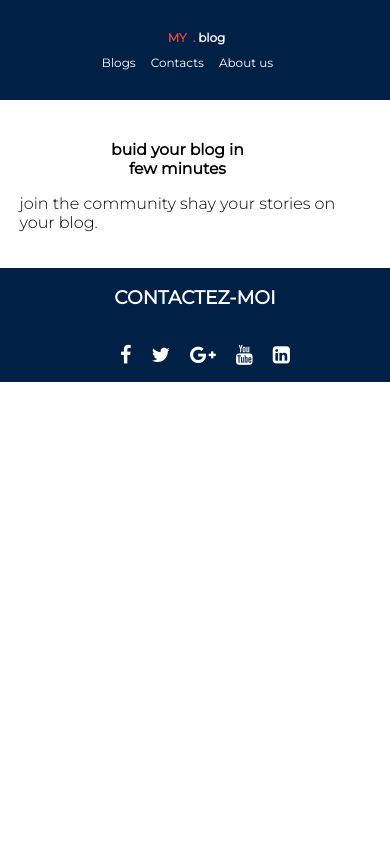
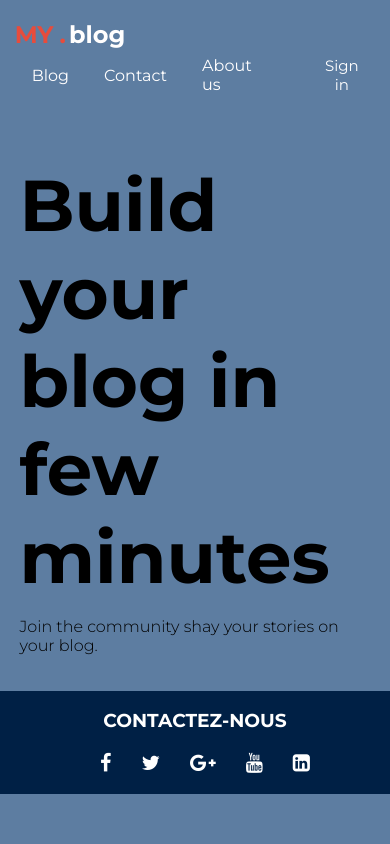
Before and after one commit to Emmanuelk2001/blog, a PHP site: page / in a window 390 px wide. Run offline with PHP 8.4, Linux system fonts and the light colour scheme.

Commit message:
Version 2

```diff
--- a/index.php
+++ b/index.php
@@ -1,6 +1,6 @@
-
 <!DOCTYPE html>
 <html lang="fr">
+
 <head>
     <title></title>
     <meta charset="UTF-8">
@@ -9,33 +9,38 @@
     <link rel="stylesheet" href="style.css">
     <link rel="stylesheet" href="https://stackpath.bootstrapcdn.com/font-awesome/4.7.0/css/font-awesome.min.css">
 </head>
+
 <body>
     <header>
         <nav>
             <h1><span>My</span><span>.</span>blog</h1>
-                <div class ="right">
-                     <a href="#"><p>Blogs</p></a>
-                     <a href="#"><p>Contacts</p></a>
-                     <a href="#"><p>About us</p></a>
+            <div class="right">
+                <a href="#">
+                    <p>Blog</p>
+                </a>
+                <a href="#">
+                    <p>Contact</p>
+                </a>
+                <a href="#">
+                    <p>About us</p>
+                </a>
                 <a href="src/Connexion-Inscription/index.html"><button> Sign in </button></a>
-                        <a href="src/Connexion-Inscription/index2.html"><button> Sign up</button></a>
+                <!-- <a href="src/Connexion-Inscription/index2.html"><button> Sign up</button></a> -->
 
             </div>
 
         </nav>
         <section class="presentation">
             <div class="abstract-presentation">
-                    <h1>buid your blog in <br> few minutes</h1>
-                     <p>
-                    join the community shay your stories on your blog.
-                    </p>
+                <h1>Build your blog in<br> few minutes</h1>
+                <p>Join the community shay your stories on your blog.</p>
             </div>
         </section>
     </header>
-        <footer >
+    <footer>
         <div class="container">
-                    <h3>Contactez-moi</h3>
-                    </p>
+            <h3>Contactez-nous</h3>
+
             <ul class="socials">
                 <li><a href="#"><i class="fa fa-facebook"></i></a></li>
                 <li><a href="#"><i class="fa fa-twitter"></i></a></li>
--- a/style.css
+++ b/style.css
@@ -1,23 +1,24 @@
-@import url('https://fonts.googleapis.com/css2?family=Montserrat:wght@300;400&family=Oswald:wght@300;400&family=Roboto:ital,wght@0,100;0,300;0,400;1,300&display=swap');
-body{
+@import url('https://fonts.googleapis.com/css2?family=Montserrat:wght@200;300;400;500;600;700;800;900&display=swap');
+
+body {
     margin: 0;
     font-family: 'Montserrat', sans-serif;
-    color:rgb(0, 0, 0);
+    color: rgb(0, 0, 0);
     list-style: none;
+    background-color: rgb(93, 125, 161);
+}
 
-
-}
 body header a {
     text-decoration: none;
 }
+
 /*------------------------------------------------------HEADER--------------------------------------------------------------------------------------*/
-header{
-    background: #ffffff;
-}
+header {}
+
 /*----------------------------nav---------------------------*/
-header nav{
-    padding: 30px 3% 30px 3% ;
-    background-color: rgb(0, 32, 69);
+header nav {
+    padding: 20px 3% 20px 3%;
+    /* background-color: rgb(0, 32, 69); */
     display: flex;
     flex-wrap: wrap;
     justify-content: space-between;
@@ -25,156 +26,160 @@ header nav{
     position: sticky;
     top: 0;
 }
-header nav button{
-margin-left: 10px;
+
+header nav button {
+    margin-left: 5px;
 }
-header nav p,h1{
-    color:rgb(255, 254, 254);
+
+header nav p,
+h1 {
+    color: rgb(255, 254, 254);
 }
-header nav span{
+
+header nav span {
     margin: 0px 3px;
-    color:#E74C3C;
+    color: #E74C3C;
     text-transform: uppercase;
     transition: border-bottom 1s;
 }
-header nav span:hover{
-    border-bottom : 3px solid #E74C3C;
+
+header nav span:hover {
+    border-bottom: 3px solid #E74C3C;
+    cursor: pointer;
 }
-header nav h1{
-    margin : 0;
-    font-size: 1.5vw;
+
+header nav h1 {
+    margin: 0;
+    font-size: 1.5em;
 
 }
-header nav .right{
+
+header nav .right {
     display: flex;
     align-items: center;
 }
-header nav .right p{
-    margin : 0px 15px 0 0;
+
+header nav .right p {
+    margin: 0px 15px 0 0;
     transition: color 0.5s, border-bottom 0.5s;
 
 }
-header nav .right a{
+
+header nav .right a {
     color: #E74C3C;
+    margin-left: 20px;
+    /* font-weight: 400; */
 }
-header nav .right a:hover{
-    color:#fff;
+
+header nav .right a:hover {
+    color: #fff;
 }
+
 header nav .right p:hover {
-    color:#E74C3C;
-    border-bottom : 3px solid #E74C3C;
+    color: #E74C3C;
+    border-bottom: 3px solid #E74C3C;
     cursor: pointer;
+    position: relative;
+    top: -2px;
 }
-header nav .right button{
-    padding : 5px 15px;
-    font-size :14px;
-    border : 1px solid #E74C3C;
+
+header nav .right button {
+    padding: 7px 15px;
+    font-size: 15px;
+    font-weight: 400;
+    font-family: 'Montserrat', sans-serif;
+    text-align: center;
+    border: none;
     background-color: inherit;
-    color :#E74C3C;
-    border-radius : 8px;
+    color: #fff;
+    border-radius: 15px;
     transition: color 0.5s, background-color 0.5s;
 }
-header nav .right button:hover  {
-    color:inherit;
+
+header nav .right button:hover {
+    color: inherit;
     background-color: #E74C3C;
+    position: relative;
+    top: -2px;
 }
-.presentation{
+
+/*-----------------------------------------------------END-HEADER--------------------------------------------------------------------------------------*/
+.presentation {
     padding: 20px 5%;
-    margin-top:5%;
-    display:flex;
-    align-items:center;
+    margin-top: 5%;
+    display: flex;
+    align-items: center;
     justify-content: space-between;
 }
-.presentation .abstract-presentation{
+
+.presentation .abstract-presentation {
     width: 100%;
     flex-shrink: 3;
 }
-.presentation .abstract-presentation h1{
-    color : #000;
-margin: 0;
-font-size: 4vw;
-width :90%;
+
+.presentation .abstract-presentation h1 {
+    color: #000;
+    margin: 0;
+    font-size: 4.5em;
+    font-weight: 700;
+    width: 90%;
 }
-.presentation .abstract-presentation p{
-   font-weight: 300;
-    }
+
+.presentation .abstract-presentation p {
+    font-weight: 300;
+}
 
 
 
-.presentation .abstract-presentation .buttons button:hover{
-    color:#E74C3C;
+.presentation .abstract-presentation .buttons button:hover {
+    color: #E74C3C;
     background-color: inherit;
     border: 1px solid #E74C3C;
 }
 
 /* =================================================================footer================================================================*/
 .container {
-    color : #fff;
+    color: #fff;
     background-color: rgb(0, 32, 69);
     display: flex;
     flex-direction: column;
-    text-align : center;
+    text-align: center;
 
 }
-.container h3{
-    font-family: 'Montserrat',sans-serif;
+
+.container h3 {
+    font-family: 'Montserrat', sans-serif;
     text-transform: uppercase;
-    margin-bottom : 0;
+    margin-bottom: 0;
 }
-.container p{
-    font-size : 10px;
+
+.container p {
+    font-size: 10px;
 }
-.container .socials{
-    display : flex;
 
-    justify-content :center;
+.container .socials {
+    display: flex;
+    justify-content: center;
     list-style: none;
 }
+
 .container .socials li {
-margin-right: 20px;
+    margin-right: 20px;
 }
+
 .container .socials li a {
     text-transform: none;
     color: #fff;
 }
-.container .socials li a i{
+
+.container .socials li a i {
     font-size: 20px;
-}
- .socials a:hover i{
-    color:rgb(5, 217, 255);
+    padding: 5px;
+
 }
 
-@media screen and (max-width: 963px){
-    header nav {
-        flex-direction: column;
-        align-items: center;
-    }
-    header nav h1{
-        margin-bottom:10px;
-        font-size: 12px;
-    }
-    header nav .right{
-        display: flex;
-        flex-wrap: wrap;
-        font-size: 12px;
-        align-items: center;
-    }
-    header nav .right button{
-        display: none;
-    }
-    .presentation .main-image{
-        display:none;
-    }
-    .presentation .abstract-presentation h1 {
-        margin :0;
-        text-align-last: center;
-    }
-    .presentation .abstract-presentation .buttons{
-            justify-content: space-around;
-    }
-    .presentation .abstract-presentation .buttons button{
-        margin : 0;
-        padding:5px 5px;
-    }
-
+.socials a:hover i {
+    color: #E74C3C;
+    position: relative;
+    top: -5px;
 }
```
Also changed, not shown: src/Connexion-Inscription/index.html (+6 -2 lines), src/Connexion-Inscription/index2.html (+7 -2 lines), src/Connexion-Inscription/styleconex.css (+13 -13 lines), src/Connexion-Inscription/images/pexels-lukas-653429.jpg (deleted). Lines whose indentation alone changed are shown as unchanged.
